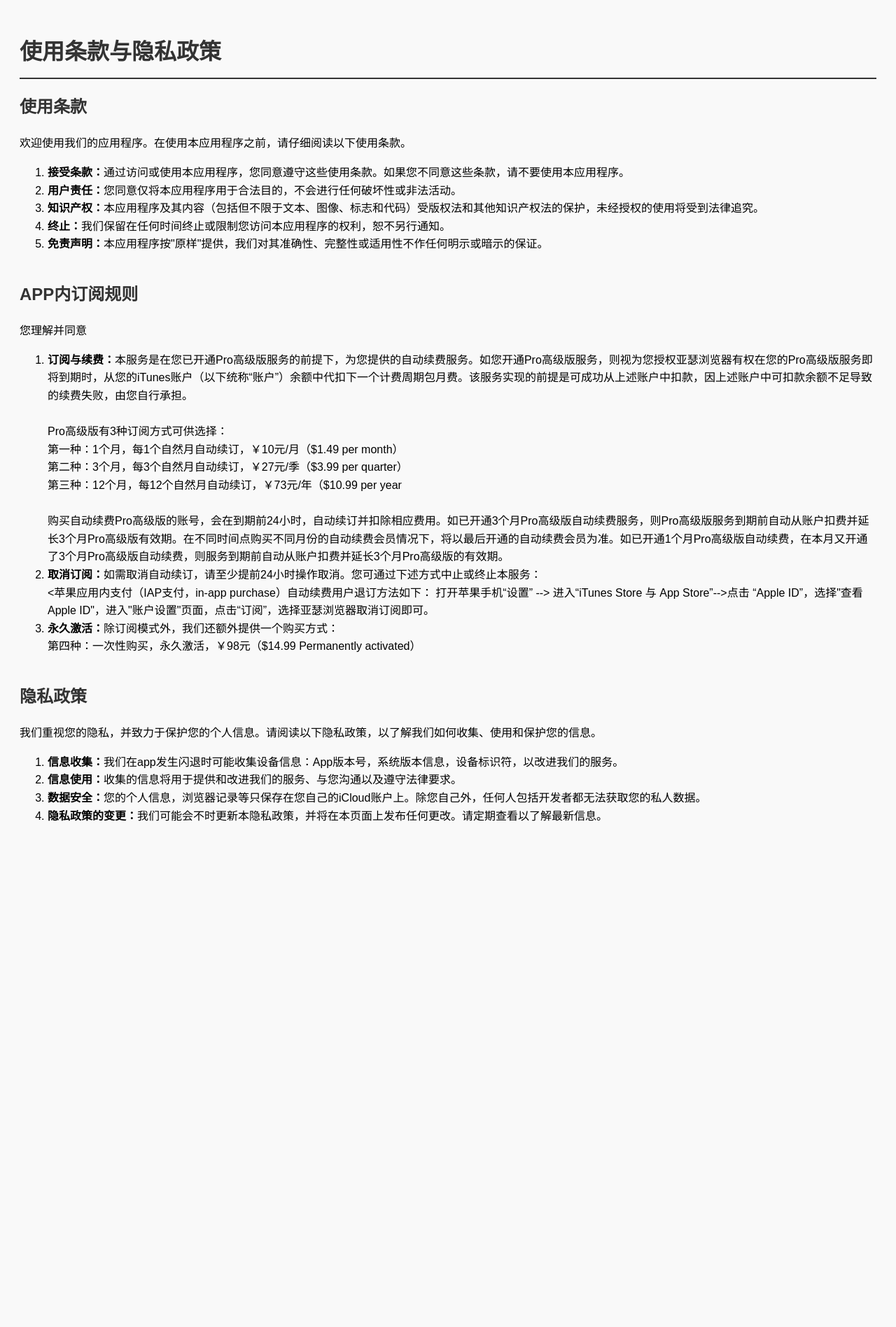
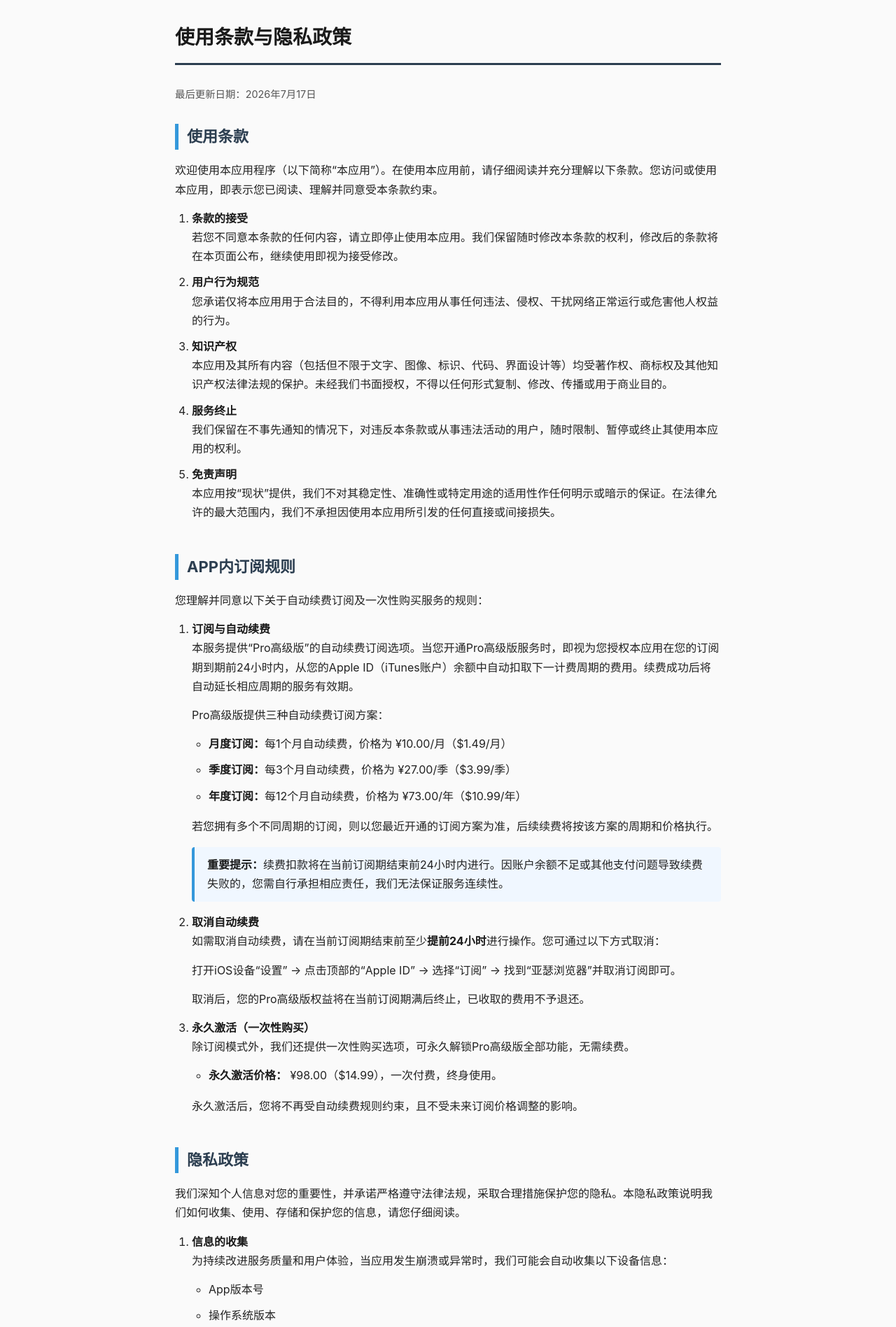
Before and after one commit to ysbrowser/ys, a plain HTML site: page privacypolicy.html in a window 1280 px wide. Shown: the top 1897 px of the page at 70% size. Before the commit the page ends 1247 px from the top, so only its background shows below. Drawn offline with Linux system fonts and the light colour scheme.

Commit message:
Update privacy policy and terms of service content

```diff
--- a/privacypolicy.html
+++ b/privacypolicy.html
@@ -1,73 +1,178 @@
 <!DOCTYPE html>
-<html lang="en">
+<html lang="zh-CN">
 <head>
     <meta charset="UTF-8">
     <meta name="viewport" content="width=device-width, initial-scale=1.0">
     <title>使用条款与隐私政策</title>
     <style>
+        * {
+            box-sizing: border-box;
+            margin: 0;
+            padding: 0;
+        }
         body {
-            font-family: Arial, sans-serif;
-            line-height: 1.6;
-            padding: 20px;
-            background-color: #f9f9f9;
-        }
-        h1, h2 {
-            color: #333;
+            font-family: -apple-system, BlinkMacSystemFont, "Segoe UI", Roboto, "Helvetica Neue", Arial, sans-serif;
+            line-height: 1.7;
+            padding: 30px 20px;
+            background-color: #fafafa;
+            color: #222;
+            max-width: 820px;
+            margin: 0 auto;
         }
         h1 {
-            border-bottom: 2px solid #333;
-            padding-bottom: 10px;
+            font-size: 28px;
+            border-bottom: 3px solid #2c3e50;
+            padding-bottom: 12px;
+            margin-bottom: 30px;
+            color: #1a1a1a;
+        }
+        h2 {
+            font-size: 22px;
+            margin-top: 30px;
+            margin-bottom: 16px;
+            color: #2c3e50;
+            border-left: 5px solid #3498db;
+            padding-left: 12px;
         }
         section {
-            margin-bottom: 40px;
+            margin-bottom: 45px;
+        }
+        p {
+            margin-bottom: 14px;
+        }
+        ol, ul {
+            padding-left: 24px;
+            margin-bottom: 16px;
+        }
+        li {
+            margin-bottom: 10px;
+        }
+        strong {
+            color: #1a1a1a;
+        }
+        .highlight-box {
+            background: #f0f7ff;
+            border-left: 4px solid #3498db;
+            padding: 12px 18px;
+            margin: 16px 0;
+            border-radius: 4px;
+        }
+        .small-note {
+            font-size: 0.9em;
+            color: #555;
+        }
+        hr {
+            border: 0;
+            border-top: 1px solid #e0e0e0;
+            margin: 30px 0;
+        }
+        @media (max-width: 600px) {
+            body { padding: 16px; }
+            h1 { font-size: 24px; }
         }
     </style>
 </head>
 <body>
     <h1>使用条款与隐私政策</h1>
+    <p class="small-note" style="margin-bottom:30px;">最后更新日期：2026年7月17日</p>
 
+    <!-- ==================== 使用条款 ==================== -->
     <section>
         <h2>使用条款</h2>
-        <p>欢迎使用我们的应用程序。在使用本应用程序之前，请仔细阅读以下使用条款。</p>
+        <p>欢迎使用本应用程序（以下简称“本应用”）。在使用本应用前，请仔细阅读并充分理解以下条款。您访问或使用本应用，即表示您已阅读、理解并同意受本条款约束。</p>
         <ol>
-            <li><strong>接受条款：</strong>通过访问或使用本应用程序，您同意遵守这些使用条款。如果您不同意这些条款，请不要使用本应用程序。</li>
-            <li><strong>用户责任：</strong>您同意仅将本应用程序用于合法目的，不会进行任何破坏性或非法活动。</li>
-            <li><strong>知识产权：</strong>本应用程序及其内容（包括但不限于文本、图像、标志和代码）受版权法和其他知识产权法的保护，未经授权的使用将受到法律追究。</li>
-            <li><strong>终止：</strong>我们保留在任何时间终止或限制您访问本应用程序的权利，恕不另行通知。</li>
-            <li><strong>免责声明：</strong>本应用程序按"原样"提供，我们对其准确性、完整性或适用性不作任何明示或暗示的保证。</li>
+            <li><strong>条款的接受</strong><br>若您不同意本条款的任何内容，请立即停止使用本应用。我们保留随时修改本条款的权利，修改后的条款将在本页面公布，继续使用即视为接受修改。</li>
+            <li><strong>用户行为规范</strong><br>您承诺仅将本应用用于合法目的，不得利用本应用从事任何违法、侵权、干扰网络正常运行或危害他人权益的行为。</li>
+            <li><strong>知识产权</strong><br>本应用及其所有内容（包括但不限于文字、图像、标识、代码、界面设计等）均受著作权、商标权及其他知识产权法律法规的保护。未经我们书面授权，不得以任何形式复制、修改、传播或用于商业目的。</li>
+            <li><strong>服务终止</strong><br>我们保留在不事先通知的情况下，对违反本条款或从事违法活动的用户，随时限制、暂停或终止其使用本应用的权利。</li>
+            <li><strong>免责声明</strong><br>本应用按“现状”提供，我们不对其稳定性、准确性或特定用途的适用性作任何明示或暗示的保证。在法律允许的最大范围内，我们不承担因使用本应用所引发的任何直接或间接损失。</li>
         </ol>
     </section>
 
+    <!-- ==================== 订阅规则 ==================== -->
     <section>
         <h2>APP内订阅规则</h2>
-        <p>您理解并同意</p>
+        <p>您理解并同意以下关于自动续费订阅及一次性购买服务的规则：</p>
         <ol>
-            <li><strong>订阅与续费：</strong>本服务是在您已开通Pro高级版服务的前提下，为您提供的自动续费服务。如您开通Pro高级版服务，则视为您授权亚瑟浏览器有权在您的Pro高级版服务即将到期时，从您的iTunes账户（以下统称“账户”）余额中代扣下一个计费周期包月费。该服务实现的前提是可成功从上述账户中扣款，因上述账户中可扣款余额不足导致的续费失败，由您自行承担。
-            </br></br>Pro高级版有3种订阅方式可供选择：
-            </br>第一种：1个月，每1个自然月自动续订，￥10元/月（$1.49 per month）
-            </br>第二种：3个月，每3个自然月自动续订，￥27元/季（$3.99 per quarter）
-            </br>第三种：12个月，每12个自然月自动续订，￥73元/年（$10.99 per year
-            </br></br>购买自动续费Pro高级版的账号，会在到期前24小时，自动续订并扣除相应费用。如已开通3个月Pro高级版自动续费服务，则Pro高级版服务到期前自动从账户扣费并延长3个月Pro高级版有效期。在不同时间点购买不同月份的自动续费会员情况下，将以最后开通的自动续费会员为准。如已开通1个月Pro高级版自动续费，在本月又开通了3个月Pro高级版自动续费，则服务到期前自动从账户扣费并延长3个月Pro高级版的有效期。</li>
-
-            <li><strong>取消订阅：</strong>如需取消自动续订，请至少提前24小时操作取消。您可通过下述方式中止或终止本服务：
-            </br><苹果应用内支付（IAP支付，in-app purchase）自动续费用户退订方法如下： 打开苹果手机“设置” --> 进入“iTunes Store 与 App Store”-->点击 “Apple ID”，选择"查看Apple ID"，进入"账户设置"页面，点击“订阅”，选择亚瑟浏览器取消订阅即可。</li>
-
-            <li><strong>永久激活：</strong>除订阅模式外，我们还额外提供一个购买方式：
-            </br>第四种：一次性购买，永久激活，￥98元（$14.99 Permanently activated）</li>
-
-
+            <li>
+                <strong>订阅与自动续费</strong>
+                <p>本服务提供“Pro高级版”的自动续费订阅选项。当您开通Pro高级版服务时，即视为您授权本应用在您的订阅期到期前24小时内，从您的Apple ID（iTunes账户）余额中自动扣取下一计费周期的费用。续费成功后将自动延长相应周期的服务有效期。</p>
+                <p>Pro高级版提供三种自动续费订阅方案：</p>
+                <ul>
+                    <li><strong>月度订阅：</strong>每1个月自动续费，价格为 ¥10.00/月（$1.49/月）</li>
+                    <li><strong>季度订阅：</strong>每3个月自动续费，价格为 ¥27.00/季（$3.99/季）</li>
+                    <li><strong>年度订阅：</strong>每12个月自动续费，价格为 ¥73.00/年（$10.99/年）</li>
+                </ul>
+                <p>若您拥有多个不同周期的订阅，则以您最近开通的订阅方案为准，后续续费将按该方案的周期和价格执行。</p>
+                <p class="highlight-box"><strong>重要提示：</strong>续费扣款将在当前订阅期结束前24小时内进行。因账户余额不足或其他支付问题导致续费失败的，您需自行承担相应责任，我们无法保证服务连续性。</p>
+            </li>
+            <li>
+                <strong>取消自动续费</strong>
+                <p>如需取消自动续费，请在当前订阅期结束前至少<strong>提前24小时</strong>进行操作。您可通过以下方式取消：</p>
+                <p>打开iOS设备“设置” → 点击顶部的“Apple ID” → 选择“订阅” → 找到“亚瑟浏览器”并取消订阅即可。</p>
+                <p>取消后，您的Pro高级版权益将在当前订阅期满后终止，已收取的费用不予退还。</p>
+            </li>
+            <li>
+                <strong>永久激活（一次性购买）</strong>
+                <p>除订阅模式外，我们还提供一次性购买选项，可永久解锁Pro高级版全部功能，无需续费。</p>
+                <ul>
+                    <li><strong>永久激活价格：</strong> ¥98.00（$14.99），一次付费，终身使用。</li>
+                </ul>
+                <p>永久激活后，您将不再受自动续费规则约束，且不受未来订阅价格调整的影响。</p>
+            </li>
         </ol>
     </section>
 
+    <!-- ==================== 隐私政策 ==================== -->
     <section>
         <h2>隐私政策</h2>
-        <p>我们重视您的隐私，并致力于保护您的个人信息。请阅读以下隐私政策，以了解我们如何收集、使用和保护您的信息。</p>
+        <p>我们深知个人信息对您的重要性，并承诺严格遵守法律法规，采取合理措施保护您的隐私。本隐私政策说明我们如何收集、使用、存储和保护您的信息，请您仔细阅读。</p>
+
         <ol>
-            <li><strong>信息收集：</strong>我们在app发生闪退时可能收集设备信息：App版本号，系统版本信息，设备标识符，以改进我们的服务。</li>
-            <li><strong>信息使用：</strong>收集的信息将用于提供和改进我们的服务、与您沟通以及遵守法律要求。</li>
-            <li><strong>数据安全：</strong>您的个人信息，浏览器记录等只保存在您自己的iCloud账户上。除您自己外，任何人包括开发者都无法获取您的私人数据。</li>
-            <li><strong>隐私政策的变更：</strong>我们可能会不时更新本隐私政策，并将在本页面上发布任何更改。请定期查看以了解最新信息。</li>
+            <li>
+                <strong>信息的收集</strong>
+                <p>为持续改进服务质量和用户体验，当应用发生崩溃或异常时，我们可能会自动收集以下设备信息：</p>
+                <ul>
+                    <li>App版本号</li>
+                    <li>操作系统版本</li>
+                    <li>用户标识符（仅用于问题定位，不会关联到您的个人身份）</li>
+                </ul>
+                <p>此类信息仅用于故障诊断和性能优化，不会用于任何其他目的。</p>
+            </li>
+            <li>
+                <strong>信息的使用</strong>
+                <p>我们收集的信息将仅限于以下用途：</p>
+                <ul>
+                    <li>修复应用错误，提升应用稳定性；</li>
+                    <li>分析用户行为趋势，以改进功能设计；</li>
+                    <li>遵守相关法律法规或应司法、行政机关的合法要求。</li>
+                </ul>
+                <p>我们不会将您的个人信息用于本政策未载明的其他用途，也不会将信息出售或共享给第三方，法律另有规定除外。</p>
+            </li>
+            <li>
+                <strong>数据的存储与安全</strong>
+                <p>您的个人浏览记录、收藏、设置等所有用户数据，<strong>仅保存在您自己的iCloud账户中</strong>，由Apple提供的云服务进行加密存储。除您本人外，我们（包括开发者）无法访问或获取您的任何私人数据。</p>
+                <p>我们采用行业标准的安全措施（如传输加密、访问控制）来保护信息在传输过程中的安全，但请您理解，任何网络传输方式均存在一定风险，我们无法保证绝对安全。</p>
+            </li>
+            <li>
+                <strong>您的权利</strong>
+                <p>您有权随时查询、更正或删除您的个人信息。由于您的数据仅保存在您自己的iCloud中，您可通过iOS系统设置或iCloud管理页面进行操作。如您对隐私处理有任何疑问，可通过本政策末尾的联系方式与我们沟通。</p>
+            </li>
+            <li>
+                <strong>隐私政策的变更</strong>
+                <p>我们可能根据法律要求或服务需要不时更新本隐私政策。任何重大变更将在本页面显著位置公告，或以其他适当方式通知您。修订后的政策自公布之日起生效，建议您定期查阅。</p>
+            </li>
+            <li>
+                <strong>联系我们</strong>
+                <p>如您对本隐私政策或个人信息处理有任何疑问、意见或投诉，请通过以下方式联系我们：</p>
+                <p><strong>电子邮箱：</strong> 347022450@qq.com（请替换为实际联系邮箱）</p>
+                <p>我们将在收到请求后的15个工作日内予以回复。</p>
+            </li>
         </ol>
     </section>
+
+    <hr>
+    <p class="small-note" style="text-align:center; color:#888;">本使用条款与隐私政策最终解释权归亚瑟浏览器所有。如中英文版本存在差异，以中文版本为准。</p>
+
 </body>
 </html>
```
